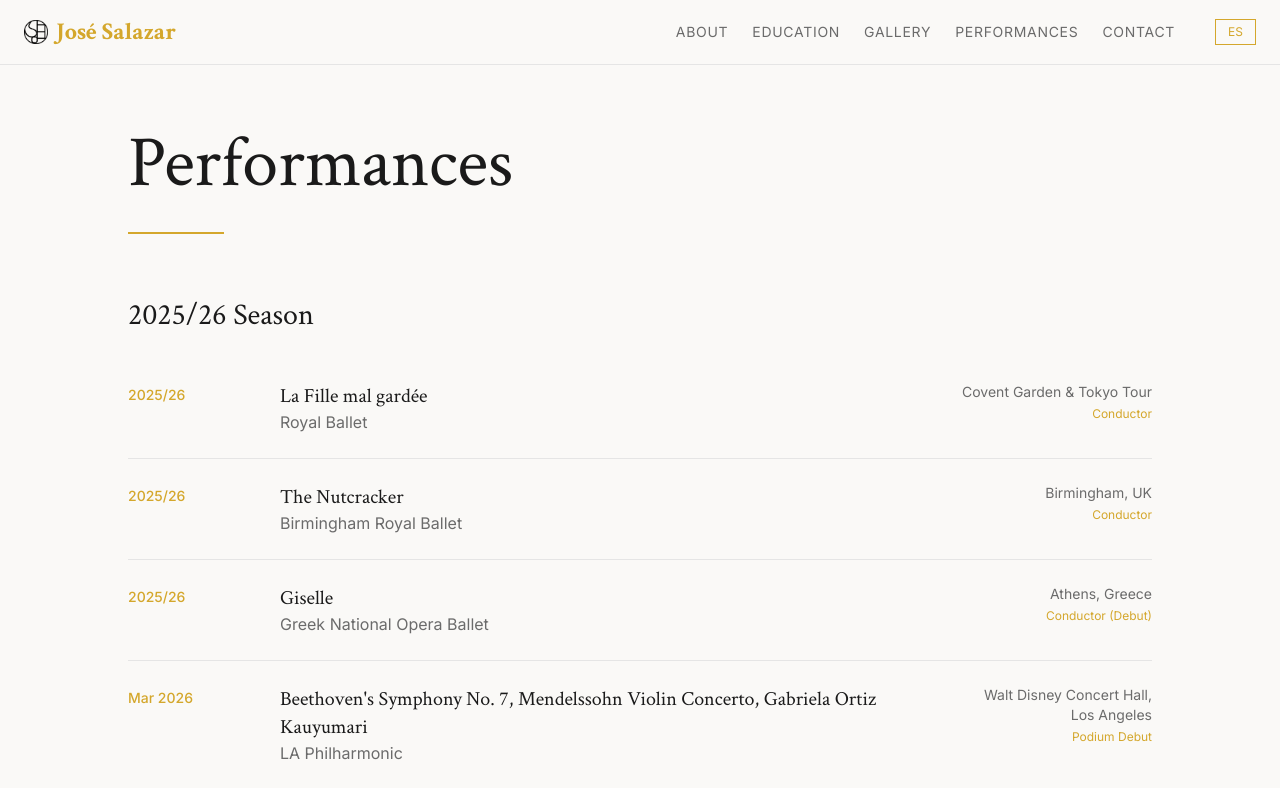
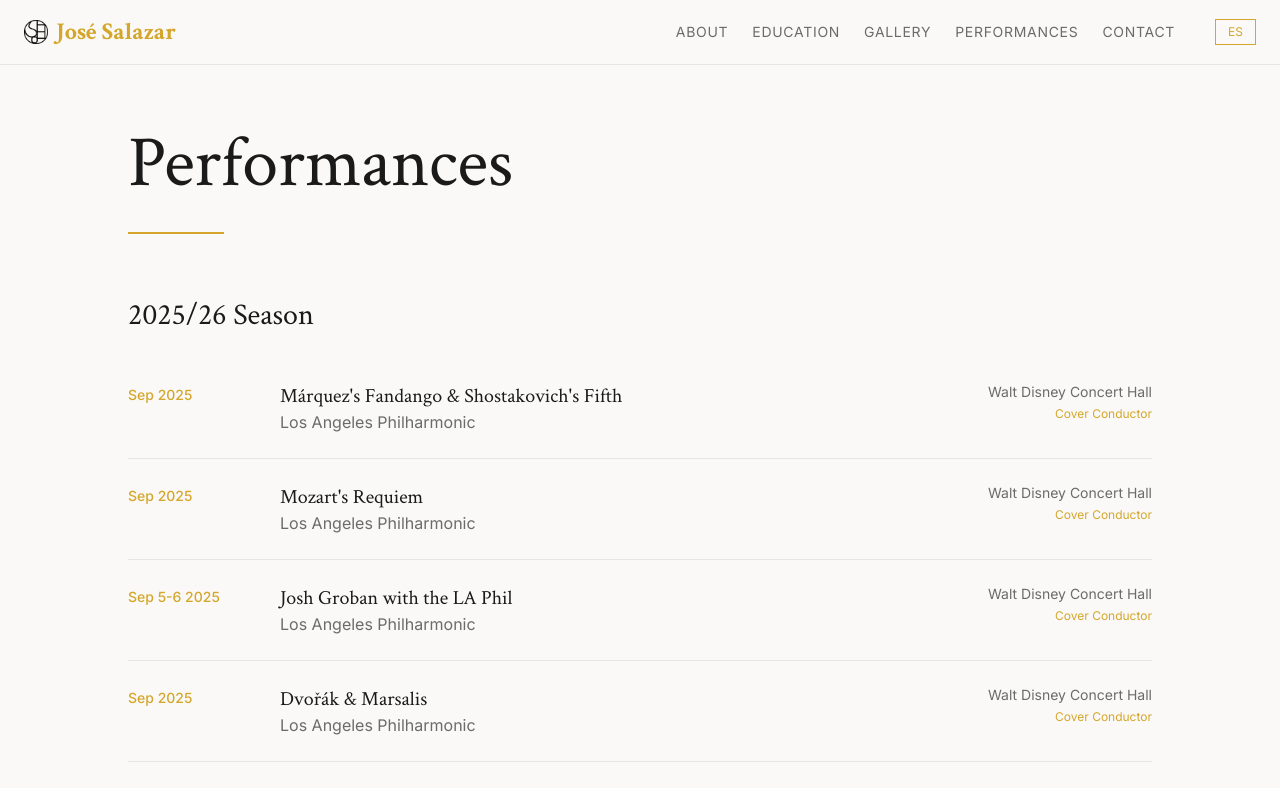
Before and after one commit to Seenfinity/jose-salazar-v2, a Next.js app: page /schedule in a window 1280 px wide. Shown: the top 788 px of the page. Built offline with nearby package versions, Linux system fonts and the light colour scheme.

Commit message:
Update 2025/26 schedule with all performances

```diff
--- a/src/app/schedule/page.tsx
+++ b/src/app/schedule/page.tsx
@@ -154,10 +154,23 @@ interface Performance {
 }
 
 const upcomingPerformances: Performance[] = [
-  { date: "2025/26", event: "La Fille mal gardée", venue: "Royal Ballet", location: "Covent Garden & Tokyo Tour", role: "Conductor" },
-  { date: "2025/26", event: "The Nutcracker", venue: "Birmingham Royal Ballet", location: "Birmingham, UK", role: "Conductor" },
-  { date: "2025/26", event: "Giselle", venue: "Greek National Opera Ballet", location: "Athens, Greece", role: "Conductor (Debut)" },
-  { date: "Mar 2026", event: "Beethoven's Symphony No. 7, Mendelssohn Violin Concerto, Gabriela Ortiz Kauyumari", venue: "LA Philharmonic", location: "Walt Disney Concert Hall, Los Angeles", role: "Podium Debut" },
+  { date: "Sep 2025", event: "Márquez's Fandango & Shostakovich's Fifth", venue: "Los Angeles Philharmonic", location: "Walt Disney Concert Hall", role: "Cover Conductor" },
+  { date: "Sep 2025", event: "Mozart's Requiem", venue: "Los Angeles Philharmonic", location: "Walt Disney Concert Hall", role: "Cover Conductor" },
+  { date: "Sep 5-6 2025", event: "Josh Groban with the LA Phil", venue: "Los Angeles Philharmonic", location: "Walt Disney Concert Hall", role: "Cover Conductor" },
+  { date: "Sep 2025", event: "Dvořák & Marsalis", venue: "Los Angeles Philharmonic", location: "Walt Disney Concert Hall", role: "Cover Conductor" },
+  { date: "Sep 2025", event: "Romeo, Juliet & Dance Theatre of Harlem", venue: "Los Angeles Philharmonic", location: "Walt Disney Concert Hall", role: "Cover Conductor" },
+  { date: "Oct-Nov 2025", event: "La Fille mal gardée", venue: "Royal Ballet", location: "Covent Garden, London", role: "Conductor" },
+  { date: "Nov 30 2025", event: "Inspirational Folk Music from the Americas", venue: "Bardi Symphony Orchestra", location: "London, UK", role: "Conductor" },
+  { date: "Dec 2025-Jan 2026", event: "Giselle", venue: "Greek National Ballet", location: "Athens, Greece", role: "Conductor" },
+  { date: "Jan-Feb 2026", event: "Balanchine + Ratmansky", venue: "New York City Ballet", location: "NY, USA", role: "Conductor" },
+  { date: "Jan-Feb 2026", event: "Masters at Work", venue: "New York City Ballet", location: "NY, USA", role: "Cover Conductor" },
+  { date: "Feb 12-15 2026", event: "Dudamel Conducts Beethoven and Lorenz", venue: "Los Angeles Philharmonic", location: "Walt Disney Concert Hall", role: "Cover Conductor" },
+  { date: "Feb 20-22 2026", event: "Gustavo Conducts Beethoven: Missa Solemnis", venue: "Los Angeles Philharmonic", location: "Walt Disney Concert Hall", role: "Cover Conductor" },
+  { date: "Mar 13-16 2026", event: "John Williams & Rachmaninoff", venue: "Los Angeles Philharmonic", location: "Walt Disney Concert Hall", role: "Cover Conductor" },
+  { date: "Apr 17-19 2026", event: "Shostakovich & Sibelius", venue: "Los Angeles Philharmonic", location: "Walt Disney Concert Hall", role: "Cover Conductor" },
+  { date: "Apr 25-26 2026", event: "John Adams & Víkingur Ólafsson", venue: "Los Angeles Philharmonic", location: "Walt Disney Concert Hall", role: "Cover Conductor" },
+  { date: "May-Jun 2026", event: "La Fille mal gardée", venue: "Royal Ballet", location: "Covent Garden, London", role: "Conductor" },
+  { date: "Jun-Jul 2026", event: "Royal Ballet on Tour: Japan", venue: "The Royal Ballet", location: "Tokyo, Japan", role: "Conductor" },
 ];
 
 const pastPerformances2024: Performance[] = [
```
